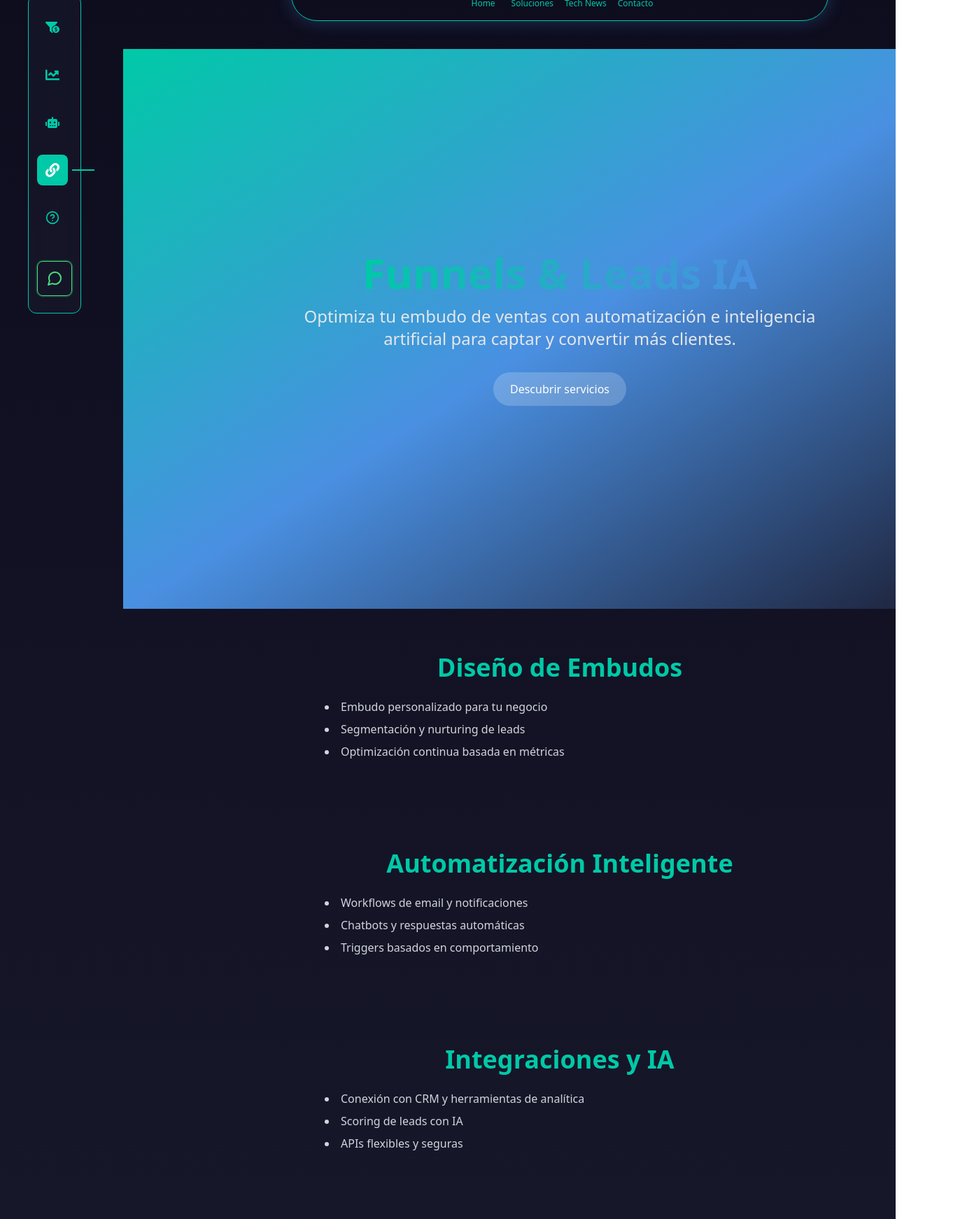
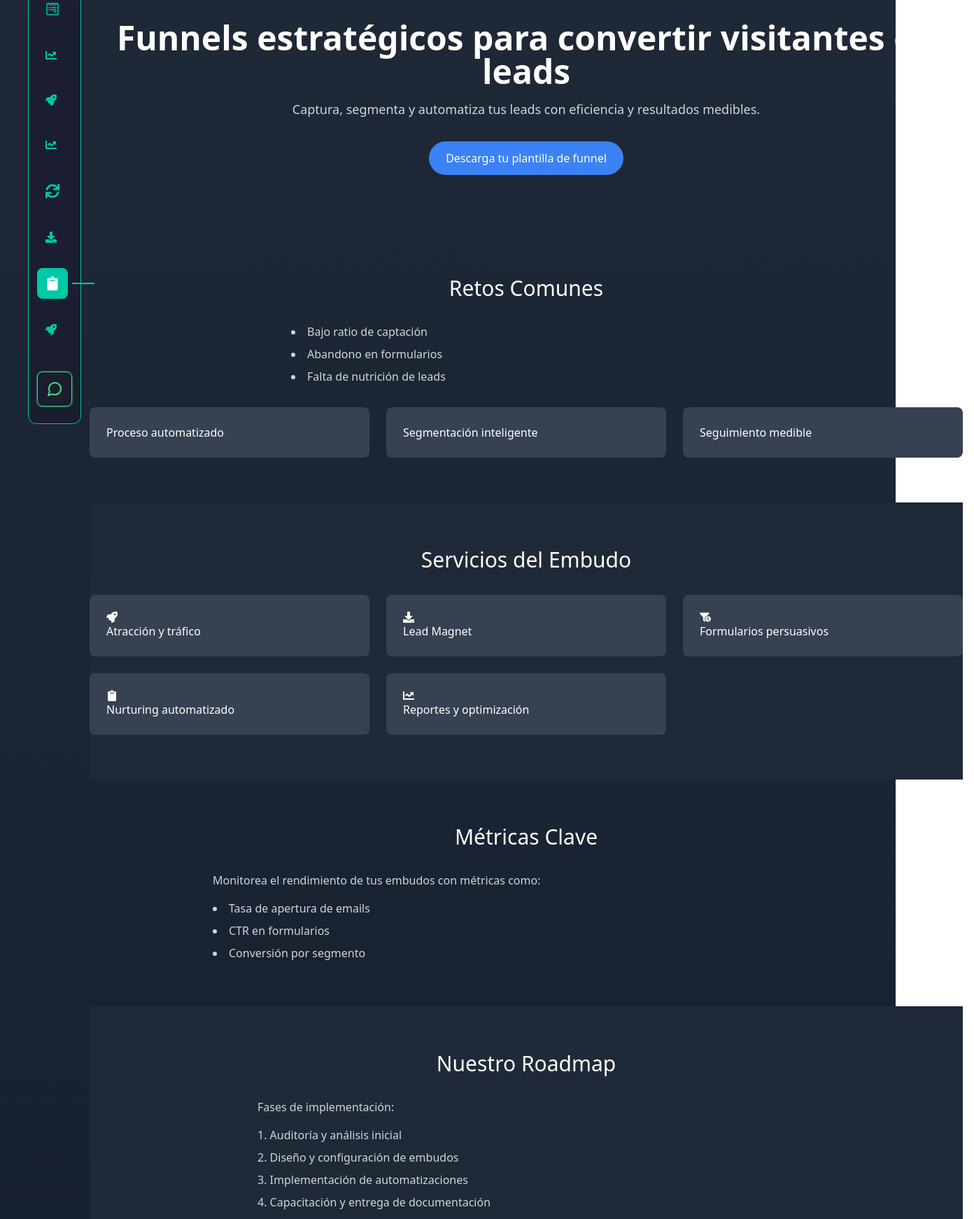
Before and after one commit to deivipluss/landing, a Next.js app: page /funnels-leads in a window 1280 px wide. Shown: the part 180-1922 px from the top of the page at 70% size, 1392 px wide, since content can reach past the window. Built offline with nearby package versions, Linux system fonts and the light colour scheme.

Commit message:
feat: reconstruye página Funnels & Leads

```diff
--- a/app/funnels-leads/page.tsx
+++ b/app/funnels-leads/page.tsx
@@ -1,12 +1,11 @@
 "use client";
-import React, { useState, useEffect, useRef } from "react";
-import { motion, useScroll } from "framer-motion";
+import React, { useState, useRef, useEffect } from "react";
+import { motion, useScroll, useTransform } from "framer-motion";
 import HomeNavigation from "@/components/HomeNavigation";
 import SidebarNavigation from "@/components/SidebarNavigation";
 import Footer from "@/components/Footer";
-import ScrollToTopButton from "../../components/ScrollToTopButton";
-import { FaFunnelDollar, FaChartLine, FaRobot, FaLink } from "react-icons/fa";
-import { FiHelpCircle } from "react-icons/fi";
+import ScrollToTopButton from '@/components/ScrollToTopButton';
+import { FaDownload, FaRocket, FaFunnelDollar, FaChartLine, FaClipboard, FaWpforms, FaSync } from "react-icons/fa";
 import Link from "next/link";
 
 // Preguntas frecuentes para Funnels & Leads IA
@@ -25,96 +24,180 @@ const faqFunnels = [
   },
 ];
 
-export default function FunnelsLeadsPage() {
-  const [activeSection, setActiveSection] = useState("overview");
+export default function Page() {
   const { scrollY } = useScroll();
-  const overviewRef = useRef<HTMLDivElement>(null);
-  const funnelsRef = useRef<HTMLDivElement>(null);
-  const automationRef = useRef<HTMLDivElement>(null);
-  const integrationRef = useRef<HTMLDivElement>(null);
+  const opacity = useTransform(scrollY, [0, 300], [1, 0.2]);
+  const scale = useTransform(scrollY, [0, 300], [1, 0.95]);
+
+  // Section refs
+  const heroRef = useRef<HTMLDivElement>(null);
+  const problemsRef = useRef<HTMLDivElement>(null);
+  const servicesRef = useRef<HTMLDivElement>(null);
+  const metricsRef = useRef<HTMLDivElement>(null);
+  const roadmapRef = useRef<HTMLDivElement>(null);
+  const trustRef = useRef<HTMLDivElement>(null);
+  const persuasionRef = useRef<HTMLDivElement>(null);
+  const leadMagnetRef = useRef<HTMLDivElement>(null);
   const faqRef = useRef<HTMLDivElement>(null);
+  const finalRef = useRef<HTMLDivElement>(null);
+
+  const [activeSection, setActiveSection] = useState<string>("hero");
+  const scrollToSection = (id: string) => { setActiveSection(id); document.getElementById(id)?.scrollIntoView({ behavior: 'smooth' }); };
 
   useEffect(() => {
-    return scrollY.onChange(() => {
-      const sections = [
-        { ref: overviewRef, id: "overview" },
-        { ref: funnelsRef, id: "funnels" },
-        { ref: automationRef, id: "automation" },
-        { ref: integrationRef, id: "integrations" },
-        { ref: faqRef, id: "faq" },
-      ];
-      const current = sections.find(sec => {
-        if (sec.ref.current) {
-          const { top, bottom } = sec.ref.current.getBoundingClientRect();
-          return top <= 100 && bottom >= 100;
+    const sections = [
+      { id: 'hero', ref: heroRef },
+      { id: 'problems', ref: problemsRef },
+      { id: 'services', ref: servicesRef },
+      { id: 'metrics', ref: metricsRef },
+      { id: 'roadmap', ref: roadmapRef },
+      { id: 'trust', ref: trustRef },
+      { id: 'persuasion', ref: persuasionRef },
+      { id: 'leadMagnet', ref: leadMagnetRef },
+      { id: 'faq', ref: faqRef },
+      { id: 'final', ref: finalRef },
+    ];
+    const handle = () => {
+      for (let s of sections) {
+        if (s.ref.current) {
+          const rect = s.ref.current.getBoundingClientRect();
+          if (rect.top <= 100 && rect.bottom >= 100) { setActiveSection(s.id); break; }
         }
-        return false;
-      });
-      if (current) setActiveSection(current.id);
-    });
-  }, [scrollY]);
-
-  const scrollToSection = (section: string) => {
-    setActiveSection(section);
-    const el = document.getElementById(section);
-    if (el) el.scrollIntoView({ behavior: "smooth", block: "start" });
-  };
+      }
+    };
+    window.addEventListener('scroll', handle); return () => window.removeEventListener('scroll', handle);
+  }, []);
 
   const sidebarMenu = [
-    { id: "overview", label: "Visión General", icon: <FaFunnelDollar size={20} /> },
-    { id: "funnels", label: "Embudos", icon: <FaChartLine size={20} /> },
-    { id: "automation", label: "Automatización", icon: <FaRobot size={20} /> },
-    { id: "integrations", label: "Integraciones IA", icon: <FaLink size={20} /> },
-    { id: "faq", label: "FAQ", icon: <FiHelpCircle size={20} /> },
+    { id: 'hero', label: 'Inicio', icon: <FaFunnelDollar /> },
+    { id: 'problems', label: 'Retos', icon: <FaClipboard size={20} /> },
+    { id: 'services', label: 'Servicios', icon: <FaWpforms size={20} /> },
+    { id: 'metrics', label: 'Métricas', icon: <FaChartLine /> },
+    { id: 'roadmap', label: 'Roadmap', icon: <FaRocket /> },
+    { id: 'trust', label: 'Confianza', icon: <FaChartLine /> },
+    { id: 'persuasion', label: 'Persuasión', icon: <FaSync size={20} /> },
+    { id: 'leadMagnet', label: 'Lead Magnet', icon: <FaDownload /> },
+    { id: 'faq', label: 'FAQ', icon: <FaClipboard size={20} /> },
+    { id: 'final', label: 'Contacto', icon: <FaRocket /> },
   ];
 
   return (
-    <div className="min-h-screen bg-gradient-to-b from-[#0D0C1D] to-[#1A1A2E] flex flex-col overflow-hidden">
+    <div className="min-h-screen flex flex-col bg-gradient-to-b from-gray-800 to-gray-900">
       <SidebarNavigation menu={sidebarMenu} activeSection={activeSection} setActiveSection={scrollToSection} />
-      <div className="pt-16 sm:pt-20 md:pt-24 lg:pt-32 container mx-auto px-4 flex-1 relative md:ml-28 lg:ml-40">
+      <div className="container mx-auto pt-16 relative md:ml-28 px-4">
         <HomeNavigation />
-        {/* Hero Section */}
-        <section id="overview" ref={overviewRef} className="min-h-screen flex flex-col justify-center items-center text-center bg-gradient-to-br from-[#00C9A7] via-[#4A90E2] to-[#1A1A2E] px-6 md:px-12 py-16">
-          <motion.h1 className="text-4xl md:text-6xl font-extrabold mb-4 bg-gradient-to-r from-[#00C9A7] to-[#4A90E2] text-transparent bg-clip-text">
-            Funnels & Leads IA
+
+        {/* 1. Hero */}
+        <section id="hero" ref={heroRef} className="py-20 text-center">
+          <motion.h1 style={{ opacity, scale }} className="text-5xl font-bold text-white mb-4">
+            Funnels estratégicos para convertir visitantes en leads
           </motion.h1>
-          <p className="text-lg md:text-2xl max-w-3xl mb-8 text-gray-200">
-            Optimiza tu embudo de ventas con automatización e inteligencia artificial para captar y convertir más clientes.
+          <p className="text-lg text-gray-300 mb-8">
+            Captura, segmenta y automatiza tus leads con eficiencia y resultados medibles.
           </p>
-          <Link href="#funnels" onClick={() => scrollToSection("funnels")} className="px-6 py-3 bg-white/20 text-white rounded-full hover:bg-white/30 transition-all duration-300">
-            Descubrir servicios
-          </Link>
+          <button onClick={() => scrollToSection('leadMagnet')} className="px-6 py-3 bg-blue-500 text-white rounded-full">
+            Descarga tu plantilla de funnel
+          </button>
         </section>
-        {/* Embudos */}
-        <section id="funnels" ref={funnelsRef} className="py-16 px-6 md:px-12">
-          <h2 className="text-2xl md:text-4xl font-bold mb-6 text-center text-[#00C9A7]">Diseño de Embudos</h2>
-          <ul className="list-disc list-inside space-y-2 text-gray-300 max-w-2xl mx-auto">
-            <li>Embudo personalizado para tu negocio</li>
-            <li>Segmentación y nurturing de leads</li>
-            <li>Optimización continua basada en métricas</li>
+
+        {/* 2. Retos y Valor */}
+        <section id="problems" ref={problemsRef} className="py-16">
+          <h2 className="text-3xl text-white text-center mb-8">Retos Comunes</h2>
+          <ul className="max-w-2xl mx-auto text-gray-300 space-y-2 list-disc list-inside">
+            <li>Bajo ratio de captación</li>
+            <li>Abandono en formularios</li>
+            <li>Falta de nutrición de leads</li>
           </ul>
+          <div className="mt-8 grid grid-cols-1 md:grid-cols-3 gap-6">
+            <div className="p-6 bg-gray-700 rounded-lg text-white">Proceso automatizado</div>
+            <div className="p-6 bg-gray-700 rounded-lg text-white">Segmentación inteligente</div>
+            <div className="p-6 bg-gray-700 rounded-lg text-white">Seguimiento medible</div>
+          </div>
         </section>
-        {/* Automatización */}
-        <section id="automation" ref={automationRef} className="py-16 px-6 md:px-12">
-          <h2 className="text-2xl md:text-4xl font-bold mb-6 text-center text-[#00C9A7]">Automatización Inteligente</h2>
-          <ul className="list-disc list-inside space-y-2 text-gray-300 max-w-2xl mx-auto">
-            <li>Workflows de email y notificaciones</li>
-            <li>Chatbots y respuestas automáticas</li>
-            <li>Triggers basados en comportamiento</li>
-          </ul>
+
+        {/* 3. Servicios */}
+        <section id="services" ref={servicesRef} className="py-16 bg-gray-800">
+          <h2 className="text-3xl text-white text-center mb-8">Servicios del Embudo</h2>
+          <div className="grid md:grid-cols-2 lg:grid-cols-3 gap-6">
+            {/* Attraction */}
+            <div className="p-6 bg-gray-700 rounded-lg text-white"><FaRocket /> Atracción y tráfico</div>
+            <div className="p-6 bg-gray-700 rounded-lg text-white"><FaDownload /> Lead Magnet</div>
+            <div className="p-6 bg-gray-700 rounded-lg text-white"><FaFunnelDollar /> Formularios persuasivos</div>
+            <div className="p-6 bg-gray-700 rounded-lg text-white"><FaClipboard /> Nurturing automatizado</div>
+            <div className="p-6 bg-gray-700 rounded-lg text-white"><FaChartLine /> Reportes y optimización</div>
+          </div>
         </section>
-        {/* Integraciones IA */}
-        <section id="integrations" ref={integrationRef} className="py-16 px-6 md:px-12">
-          <h2 className="text-2xl md:text-4xl font-bold mb-6 text-center text-[#00C9A7]">Integraciones y IA</h2>
-          <ul className="list-disc list-inside space-y-2 text-gray-300 max-w-2xl mx-auto">
-            <li>Conexión con CRM y herramientas de analítica</li>
-            <li>Scoring de leads con IA</li>
-            <li>APIs flexibles y seguras</li>
-          </ul>
+
+        {/* 4. Métricas */}
+        <section id="metrics" ref={metricsRef} className="py-16">
+          <h2 className="text-3xl text-white text-center mb-8">Métricas Clave</h2>
+          <div className="max-w-4xl mx-auto text-gray-300">
+            <p className="mb-4">Monitorea el rendimiento de tus embudos con métricas como:</p>
+            <ul className="list-disc list-inside space-y-2">
+              <li>Tasa de apertura de emails</li>
+              <li>CTR en formularios</li>
+              <li>Conversión por segmento</li>
+            </ul>
+          </div>
         </section>
-        {/* FAQ */}
-        <section id="faq" ref={faqRef} className="py-16 px-6 md:px-12">
-          <h2 className="text-2xl md:text-4xl font-bold mb-6 text-center text-[#00C9A7]">Preguntas Frecuentes</h2>
+
+        {/* 5. Roadmap */}
+        <section id="roadmap" ref={roadmapRef} className="py-16 bg-gray-800">
+          <h2 className="text-3xl text-white text-center mb-8">Nuestro Roadmap</h2>
+          <div className="max-w-3xl mx-auto text-gray-300">
+            <p className="mb-4">Fases de implementación:</p>
+            <ol className="list-decimal list-inside space-y-2">
+              <li>Auditoría y análisis inicial</li>
+              <li>Diseño y configuración de embudos</li>
+              <li>Implementación de automatizaciones</li>
+              <li>Capacitación y entrega de documentación</li>
+              <li>Soporte y optimización continua</li>
+            </ol>
+          </div>
+        </section>
+
+        {/* 6. Confianza */}
+        <section id="trust" ref={trustRef} className="py-16">
+          <h2 className="text-3xl text-white text-center mb-8">Construyendo Confianza</h2>
+          <div className="max-w-2xl mx-auto text-gray-300">
+            <p className="mb-4">Estrategias para aumentar la confianza del cliente:</p>
+            <ul className="list-disc list-inside space-y-2">
+              <li>Testimonios y casos de éxito</li>
+              <li>Certificaciones y sellos de confianza</li>
+              <li>Políticas claras de privacidad y seguridad</li>
+            </ul>
+          </div>
+        </section>
+
+        {/* 7. Persuasión */}
+        <section id="persuasion" ref={persuasionRef} className="py-16 bg-gray-800">
+          <h2 className="text-3xl text-white text-center mb-8">Técnicas de Persuasión</h2>
+          <div className="max-w-2xl mx-auto text-gray-300">
+            <p className="mb-4">Elementos persuasivos para tus embudos:</p>
+            <ul className="list-disc list-inside space-y-2">
+              <li>Copywriting enfocado en beneficios</li>
+              <li>Urgencia y escasez</li>
+              <li>Pruebas sociales y testimonios</li>
+            </ul>
+          </div>
+        </section>
+
+        {/* 8. Lead Magnet */}
+        <section id="leadMagnet" ref={leadMagnetRef} className="py-16">
+          <h2 className="text-3xl text-white text-center mb-8">Tu Lead Magnet</h2>
+          <div className="max-w-2xl mx-auto text-gray-300">
+            <p className="mb-4">Ofrece un imán de leads irresistible:</p>
+            <ul className="list-disc list-inside space-y-2">
+              <li>Plantillas gratuitas</li>
+              <li>Ebooks y guías</li>
+              <li>Webinars y cursos introductorios</li>
+            </ul>
+          </div>
+        </section>
+
+        {/* 9. FAQ */}
+        <section id="faq" ref={faqRef} className="py-16 bg-gray-800">
+          <h2 className="text-3xl text-white text-center mb-8">Preguntas Frecuentes</h2>
           <div className="max-w-3xl mx-auto space-y-6">
             {faqFunnels.map((faq, idx) => (
               <div key={idx} className="border-b border-[#00C9A7] pb-4">
@@ -124,6 +207,18 @@ export default function FunnelsLeadsPage() {
             ))}
           </div>
         </section>
+
+        {/* 10. Final CTA */}
+        <section id="final" ref={finalRef} className="py-20 text-center bg-gradient-to-br from-[#00C9A7] to-[#4A90E2]">
+          <h2 className="text-4xl font-bold text-white mb-4">Listo para transformar tu negocio?</h2>
+          <p className="text-lg text-white mb-8">
+            Contáctanos y descubre cómo nuestros embudos de venta pueden llevar tu negocio al siguiente nivel.
+          </p>
+          <Link href="/contacto" className="px-8 py-4 bg-white text-gray-800 rounded-full hover:bg-gray-100 transition-all duration-300">
+            Habla con un experto
+          </Link>
+        </section>
+
         <Footer />
         <ScrollToTopButton />
       </div>
```
